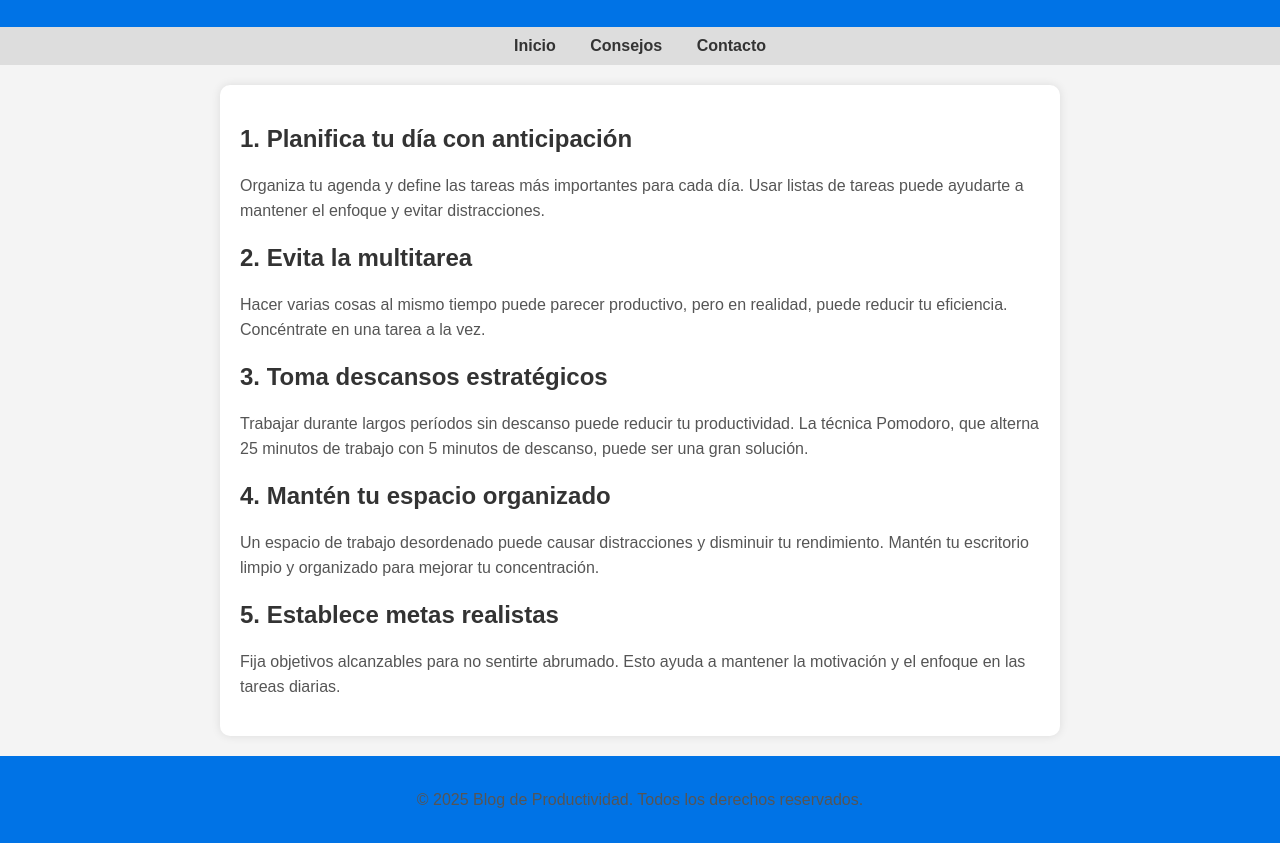
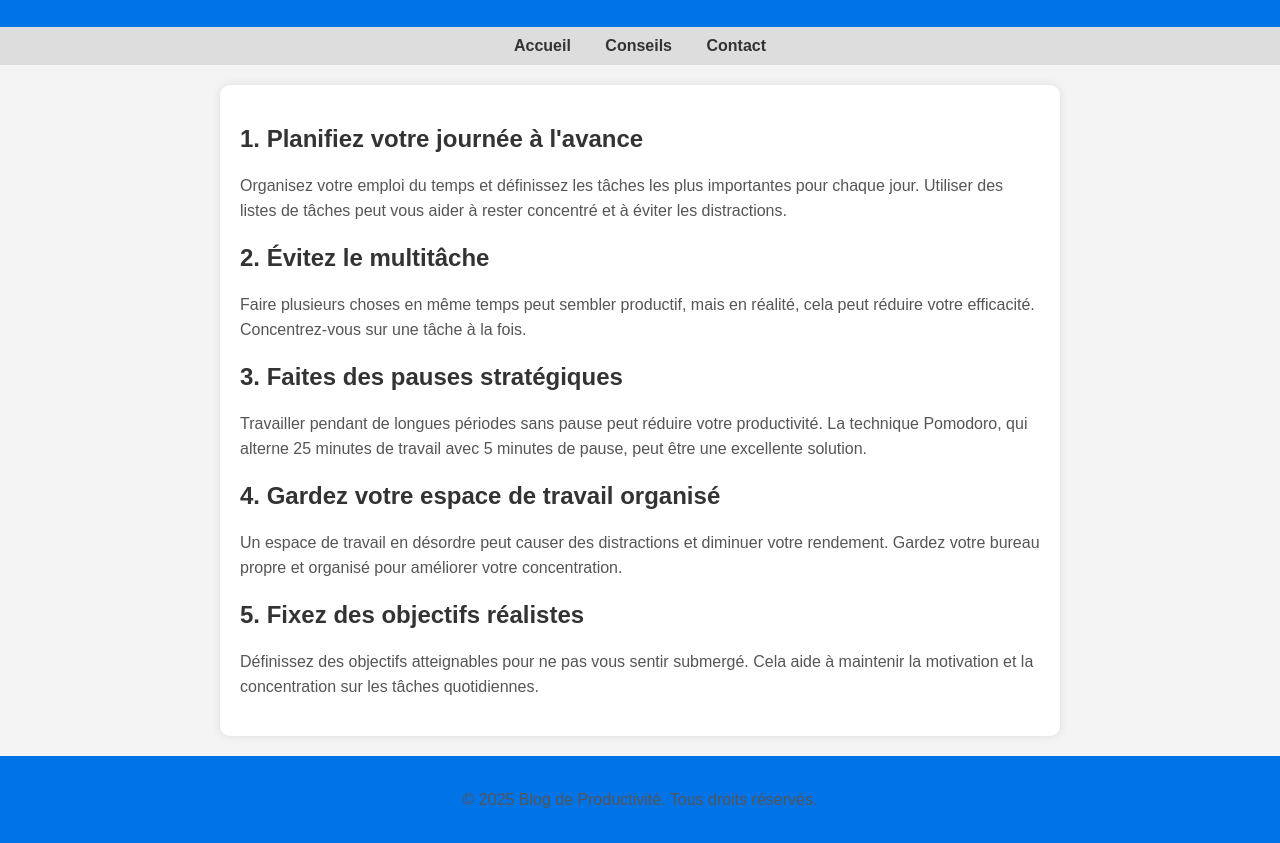
Before and after one commit to SeTT7/safe.betterrecipes.shop, a plain HTML site: page check/index.html in a window 1280 px wide. Shown: the part 93-936 px from the top of the page. Drawn offline with Linux system fonts and the light colour scheme.

Commit message:
Update index.html

```diff
--- a/check/index.html
+++ b/check/index.html
@@ -16,7 +16,7 @@ var e=ttq._i[t]||[],n=0;n<ttq.methods.length;n++)ttq.setAndDefer(e,ttq.methods[n
 <!-- TikTok Pixel Code End -->
     <meta charset="UTF-8">
     <meta name="viewport" content="width=device-width, initial-scale=1.0">
-    <title>Consejos para Mejorar tu Productividad en el Trabajo</title>
+    <title>Conseils pour Améliorer votre Productivité au Travail</title>
     <style>
         body {
             font-family: Arial, sans-serif;
@@ -68,34 +68,34 @@ var e=ttq._i[t]||[],n=0;n<ttq.methods.length;n++)ttq.setAndDefer(e,ttq.methods[n
 <body>
 
     <header>
-        <h1>Consejos para Mejorar tu Productividad en el Trabajo</h1>
+        <h1>Conseils pour Améliorer votre Productivité au Travail</h1>
     </header>
 
     <nav>
-        <a href="#">Inicio</a>
-        <a href="#">Consejos</a>
-        <a href="#">Contacto</a>
+        <a href="#">Accueil</a>
+        <a href="#">Conseils</a>
+        <a href="#">Contact</a>
     </nav>
 
     <div class="container">
-        <h2>1. Planifica tu día con anticipación</h2>
-        <p>Organiza tu agenda y define las tareas más importantes para cada día. Usar listas de tareas puede ayudarte a mantener el enfoque y evitar distracciones.</p>
+        <h2>1. Planifiez votre journée à l'avance</h2>
+        <p>Organisez votre emploi du temps et définissez les tâches les plus importantes pour chaque jour. Utiliser des listes de tâches peut vous aider à rester concentré et à éviter les distractions.</p>
 
-        <h2>2. Evita la multitarea</h2>
-        <p>Hacer varias cosas al mismo tiempo puede parecer productivo, pero en realidad, puede reducir tu eficiencia. Concéntrate en una tarea a la vez.</p>
+        <h2>2. Évitez le multitâche</h2>
+        <p>Faire plusieurs choses en même temps peut sembler productif, mais en réalité, cela peut réduire votre efficacité. Concentrez-vous sur une tâche à la fois.</p>
 
-        <h2>3. Toma descansos estratégicos</h2>
-        <p>Trabajar durante largos períodos sin descanso puede reducir tu productividad. La técnica Pomodoro, que alterna 25 minutos de trabajo con 5 minutos de descanso, puede ser una gran solución.</p>
+        <h2>3. Faites des pauses stratégiques</h2>
+        <p>Travailler pendant de longues périodes sans pause peut réduire votre productivité. La technique Pomodoro, qui alterne 25 minutes de travail avec 5 minutes de pause, peut être une excellente solution.</p>
 
-        <h2>4. Mantén tu espacio organizado</h2>
-        <p>Un espacio de trabajo desordenado puede causar distracciones y disminuir tu rendimiento. Mantén tu escritorio limpio y organizado para mejorar tu concentración.</p>
+        <h2>4. Gardez votre espace de travail organisé</h2>
+        <p>Un espace de travail en désordre peut causer des distractions et diminuer votre rendement. Gardez votre bureau propre et organisé pour améliorer votre concentration.</p>
 
-        <h2>5. Establece metas realistas</h2>
-        <p>Fija objetivos alcanzables para no sentirte abrumado. Esto ayuda a mantener la motivación y el enfoque en las tareas diarias.</p>
+        <h2>5. Fixez des objectifs réalistes</h2>
+        <p>Définissez des objectifs atteignables pour ne pas vous sentir submergé. Cela aide à maintenir la motivation et la concentration sur les tâches quotidiennes.</p>
     </div>
 
     <div class="footer">
-        <p>&copy; 2025 Blog de Productividad. Todos los derechos reservados.</p>
+        <p>&copy; 2025 Blog de Productivité. Tous droits réservés.</p>
     </div>
 
 </body>
```
